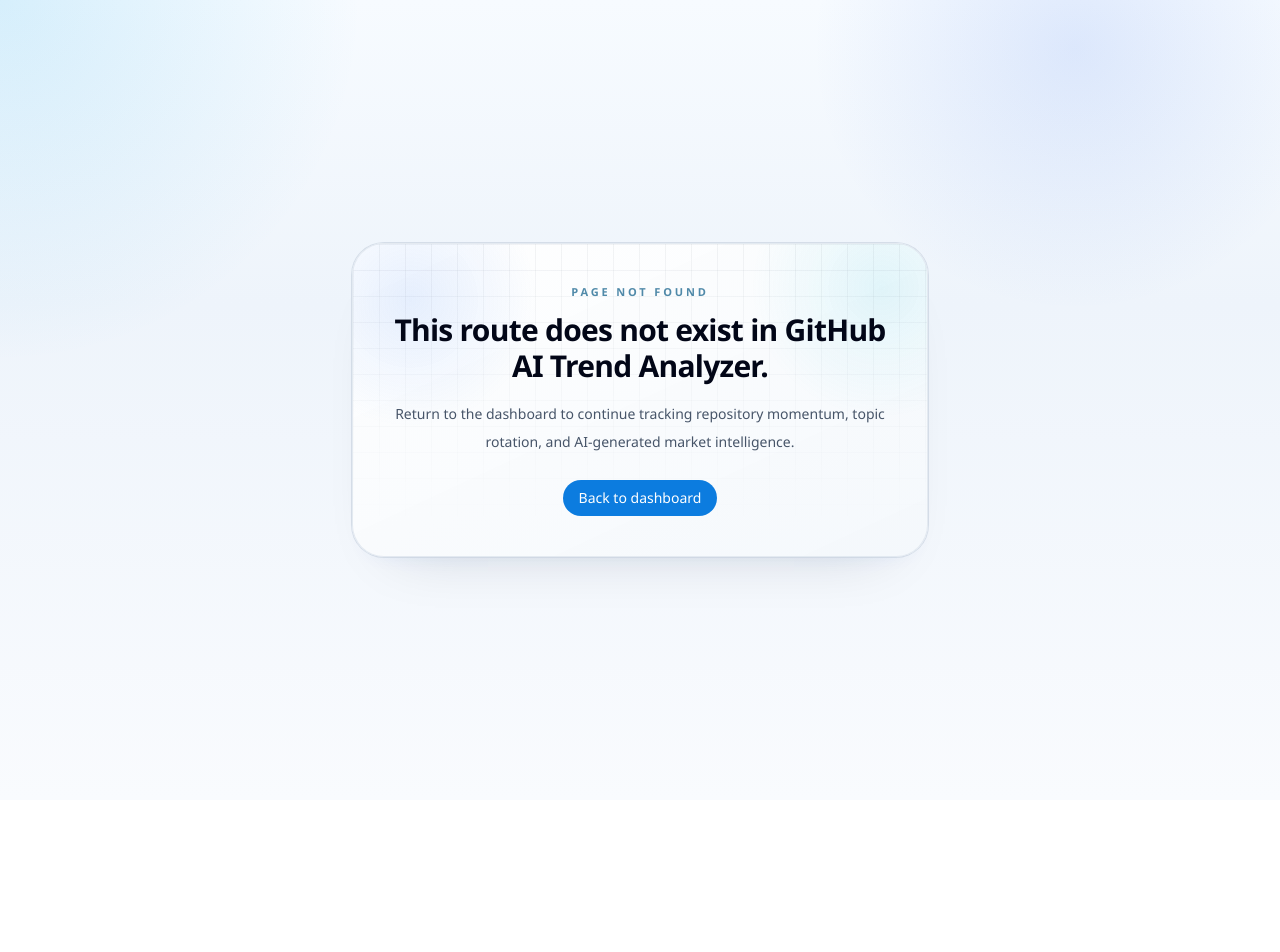
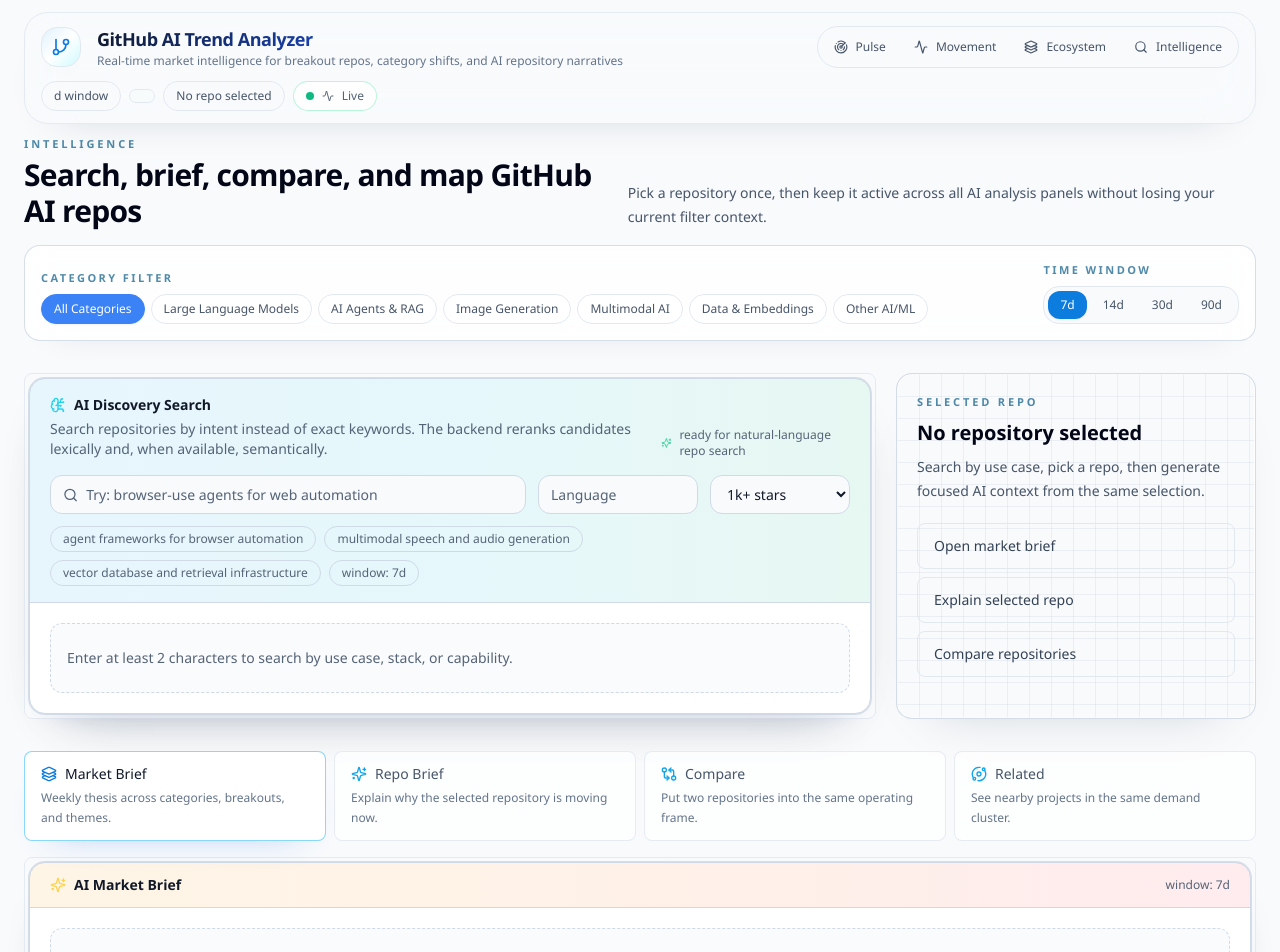
Before and after one commit to Himlamtech/Github-Analyzer, a Next.js app in the folder frontend/: page /intelligence in a window 1280 px wide. Before the commit this address had no page. Shown: the top 952 px of the page. Before the commit the page ends 800 px from the top, so only its background shows below. Built offline with nearby package versions, Linux system fonts and the light colour scheme.

Commit message:
feat(frontend): add intelligence page for AI trend analysis

```diff
--- /dev/null
+++ b/frontend/app/intelligence/page.tsx
@@ -0,0 +1,188 @@
+"use client";
+
+import { useState } from "react";
+import type { LucideIcon } from "lucide-react";
+import { GitCompareArrows, Layers3, Orbit, Sparkles } from "lucide-react";
+
+import { AIMarketBriefCard } from "@/components/ai/AIMarketBriefCard";
+import { AIRepoBriefCard } from "@/components/ai/AIRepoBriefCard";
+import { AIRepoCompareCard } from "@/components/ai/AIRepoCompareCard";
+import { AIRelatedReposCard } from "@/components/ai/AIRelatedReposCard";
+import { AISearchPanel } from "@/components/ai/AISearchPanel";
+import { CategoryFilter } from "@/components/dashboard/CategoryFilter";
+import { Footer } from "@/components/layout/Footer";
+import { Header } from "@/components/layout/Header";
+import { type Category } from "@/lib/types";
+
+type InsightDeckTab = "market" | "brief" | "compare" | "neighbors";
+
+const INSIGHT_TABS: Array<{
+  key: InsightDeckTab;
+  label: string;
+  icon: LucideIcon;
+  description: string;
+}> = [
+  {
+    key: "market",
+    label: "Market Brief",
+    icon: Layers3,
+    description: "Weekly thesis across categories, breakouts, and themes.",
+  },
+  {
+    key: "brief",
+    label: "Repo Brief",
+    icon: Sparkles,
+    description: "Explain why the selected repository is moving now.",
+  },
+  {
+    key: "compare",
+    label: "Compare",
+    icon: GitCompareArrows,
+    description: "Put two repositories into the same operating frame.",
+  },
+  {
+    key: "neighbors",
+    label: "Related",
+    icon: Orbit,
+    description: "See nearby projects in the same demand cluster.",
+  },
+];
+
+export default function IntelligencePage() {
+  const [category, setCategory] = useState<Category>("all");
+  const [days, setDays] = useState(7);
+  const [selectedRepo, setSelectedRepo] = useState<string | null>(null);
+  const [activeDeck, setActiveDeck] = useState<InsightDeckTab>("market");
+
+  function renderInsightDeck() {
+    switch (activeDeck) {
+      case "brief":
+        return <AIRepoBriefCard repoName={selectedRepo} days={days} />;
+      case "compare":
+        return <AIRepoCompareCard baseRepoName={selectedRepo} days={days} />;
+      case "neighbors":
+        return (
+          <AIRelatedReposCard
+            repoName={selectedRepo}
+            days={days}
+            onSelectRepo={setSelectedRepo}
+          />
+        );
+      case "market":
+      default:
+        return <AIMarketBriefCard days={days} onSelectRepo={setSelectedRepo} />;
+    }
+  }
+
+  return (
+    <div className="min-h-screen bg-background">
+      <Header />
+
+      <main className="mx-auto max-w-screen-2xl space-y-8 px-4 pb-10 sm:px-6">
+        <section className="space-y-4">
+          <div className="flex flex-col gap-2 sm:flex-row sm:items-end sm:justify-between">
+            <div>
+              <div className="section-kicker">Intelligence</div>
+              <h1 className="mt-1 text-3xl font-semibold tracking-tight text-slate-950">
+                Search, brief, compare, and map GitHub AI repos
+              </h1>
+            </div>
+            <p className="max-w-2xl text-sm leading-6 text-slate-600">
+              Pick a repository once, then keep it active across all AI analysis
+              panels without losing your current filter context.
+            </p>
+          </div>
+
+          <div className="showcase-panel rounded-2xl p-4">
+            <CategoryFilter
+              category={category}
+              days={days}
+              onCategoryChange={setCategory}
+              onDaysChange={(nextDays) => {
+                setDays(nextDays);
+                setSelectedRepo(null);
+              }}
+            />
+          </div>
+        </section>
+
+        <section className="grid gap-5 xl:grid-cols-[minmax(0,1fr)_360px]">
+          <div className="rounded-lg border border-slate-200/85 bg-white/84 p-1 shadow-[0_22px_50px_-34px_rgba(15,23,42,0.24)]">
+            <AISearchPanel
+              category={category}
+              days={days}
+              onSelectRepo={(repoName) => {
+                setSelectedRepo(repoName);
+                setActiveDeck("brief");
+              }}
+            />
+          </div>
+
+          <aside className="terminal-panel data-grid rounded-2xl p-5">
+            <div className="section-kicker">Selected Repo</div>
+            <div className="mt-2 text-xl font-semibold text-slate-950">
+              {selectedRepo ?? "No repository selected"}
+            </div>
+            <p className="mt-2 text-sm leading-6 text-slate-600">
+              Search by use case, pick a repo, then generate focused AI context from
+              the same selection.
+            </p>
+            <div className="mt-5 grid gap-2">
+              <button
+                onClick={() => setActiveDeck("market")}
+                className="rounded-lg border border-slate-200 bg-white/82 px-4 py-3 text-left text-sm font-medium text-slate-700 transition-colors hover:bg-white"
+              >
+                Open market brief
+              </button>
+              <button
+                onClick={() => setActiveDeck("brief")}
+                className="rounded-lg border border-slate-200 bg-white/82 px-4 py-3 text-left text-sm font-medium text-slate-700 transition-colors hover:bg-white"
+              >
+                Explain selected repo
+              </button>
+              <button
+                onClick={() => setActiveDeck("compare")}
+                className="rounded-lg border border-slate-200 bg-white/82 px-4 py-3 text-left text-sm font-medium text-slate-700 transition-colors hover:bg-white"
+              >
+                Compare repositories
+              </button>
+            </div>
+          </aside>
+        </section>
+
+        <section className="space-y-4">
+          <div className="grid gap-2 md:grid-cols-4">
+            {INSIGHT_TABS.map((tab) => {
+              const Icon = tab.icon;
+              const isActive = activeDeck === tab.key;
+
+              return (
+                <button
+                  key={tab.key}
+                  onClick={() => setActiveDeck(tab.key)}
+                  className={`rounded-lg border px-4 py-3 text-left transition-colors ${
+                    isActive
+                      ? "border-sky-300/90 bg-white text-slate-900 shadow-[0_16px_36px_-28px_rgba(37,99,235,0.45)]"
+                      : "border-slate-200/80 bg-white/70 text-slate-600 hover:bg-white"
+                  }`}
+                >
+                  <div className="flex items-center gap-2 text-sm font-medium">
+                    <Icon className={`h-4 w-4 ${isActive ? "text-primary" : "text-sky-500"}`} />
+                    {tab.label}
+                  </div>
+                  <p className="mt-1 text-xs leading-5 text-slate-500">{tab.description}</p>
+                </button>
+              );
+            })}
+          </div>
+
+          <div className="rounded-lg border border-slate-200/85 bg-white/84 p-1 shadow-[0_22px_50px_-34px_rgba(15,23,42,0.24)]">
+            {renderInsightDeck()}
+          </div>
+        </section>
+      </main>
+
+      <Footer />
+    </div>
+  );
+}
```
